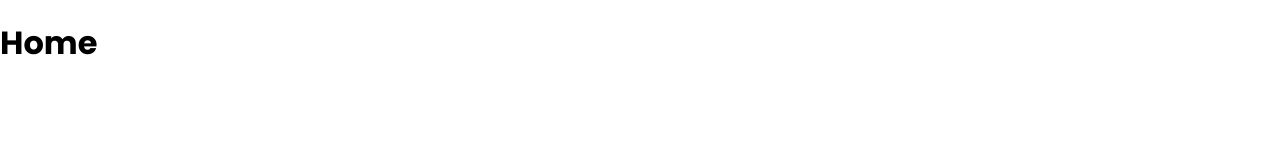
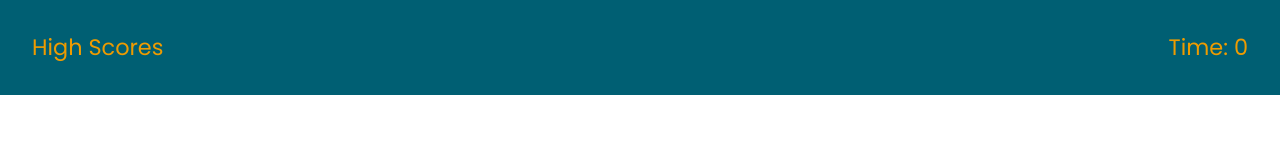
Before and after one commit to SumaiaSorna/code-quiz-js, a plain HTML site: page index.html in a window 1280 px wide. Drawn offline with Linux system fonts and the light colour scheme.

Commit message:
styled header component on all pages

```diff
--- a/assets/css/styles.css
+++ b/assets/css/styles.css
@@ -1,3 +1,17 @@
+:root {
+  /* CSS HEX */
+  --rich-black-fogra-29: #001219ff;
+  --blue-sapphire: #005f73ff;
+  --viridian-green: #0a9396ff;
+  --middle-blue-green: #94d2bdff;
+  --medium-champagne: #e9d8a6ff;
+  --gamboge: #ee9b00ff;
+  --alloy-orange: #ca6702ff;
+  --mahogany: #bb3e03ff;
+  --rufous: #ae2012ff;
+  --ruby-red: #9b2226ff;
+}
+
 * {
   box-sizing: border-box;
 }
@@ -10,6 +24,28 @@ body {
   margin: 0;
   font-family: "Poppins", sans-serif;
   line-height: 1.4;
+  font-size: 10px;
+}
+
+.header {
+  color: var(--gamboge);
+  font-size: 1.4rem;
+  background-color: var(--blue-sapphire);
+}
+
+.nav-container {
+  display: flex;
+  flex-direction: row;
+  justify-content: space-between;
+}
+
+.nav-item {
+  padding: 2rem;
+}
+
+.nav-item a {
+  text-decoration: none;
+  color: var(--gamboge);
 }
 
 /* .flex-container {
@@ -57,9 +93,9 @@ body {
   top: 2px;
 } */
 
-/* @media screen and (max-width: 576px) {
-  .flex-container {
+@media screen and (max-width: 576px) {
+  .nav-container {
     flex-direction: column;
     align-items: center;
   }
-} */
+}
--- a/index.html
+++ b/index.html
@@ -14,31 +14,14 @@
     <title>Code Quiz | Home</title>
   </head>
   <body>
-    <h1>Home</h1>
-    <!-- header -->
-    <!-- <header class="flex-container"> -->
-    <!-- div for the nav bar -->
-    <!-- <div class="flex-item">
-        <a href="">View Highscores</a>
-      </div> -->
-
-    <!-- <div class="flex-item">Time:<span id="counter">0</span></div>
-    </header> -->
-    <!-- main -->
-    <!-- <main id="main-container"> -->
-    <!-- <div class="start-container">
-        <h1>Coding Quiz Challenge</h1>
-        <p>
-          Try to answer the following javascript code questions within the time
-          limit. Keep in mind that incorrect answers will penalize your score
-          time by ten seconds!
-        </p>
-        <div>
-          <button class="btn" id="start-quiz">Start Quiz</button>
+    <header class="header">
+      <nav class="nav-container">
+        <div class="nav-item">
+          <a href="./highscores.html">High Scores</a>
         </div>
-      </div>
-      <div id="question-container">Your quesiton and answers goe here</div> -->
-    <!-- </main> -->
+        <div class="nav-item">Time: <span>0</span></div>
+      </nav>
+    </header>
     <script src="./assets/js/index.js"></script>
   </body>
 </html>
```
Also changed, not shown: highscores.html (+7 -1 lines).
